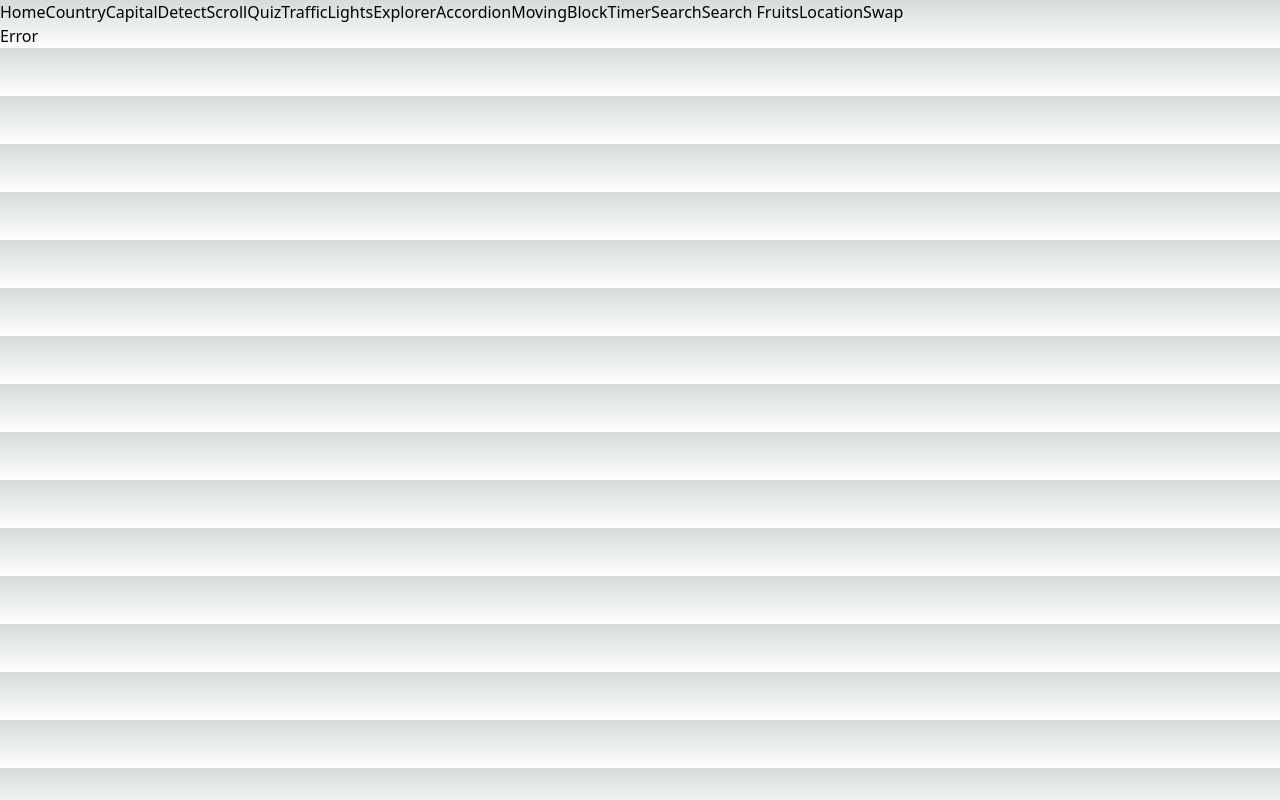
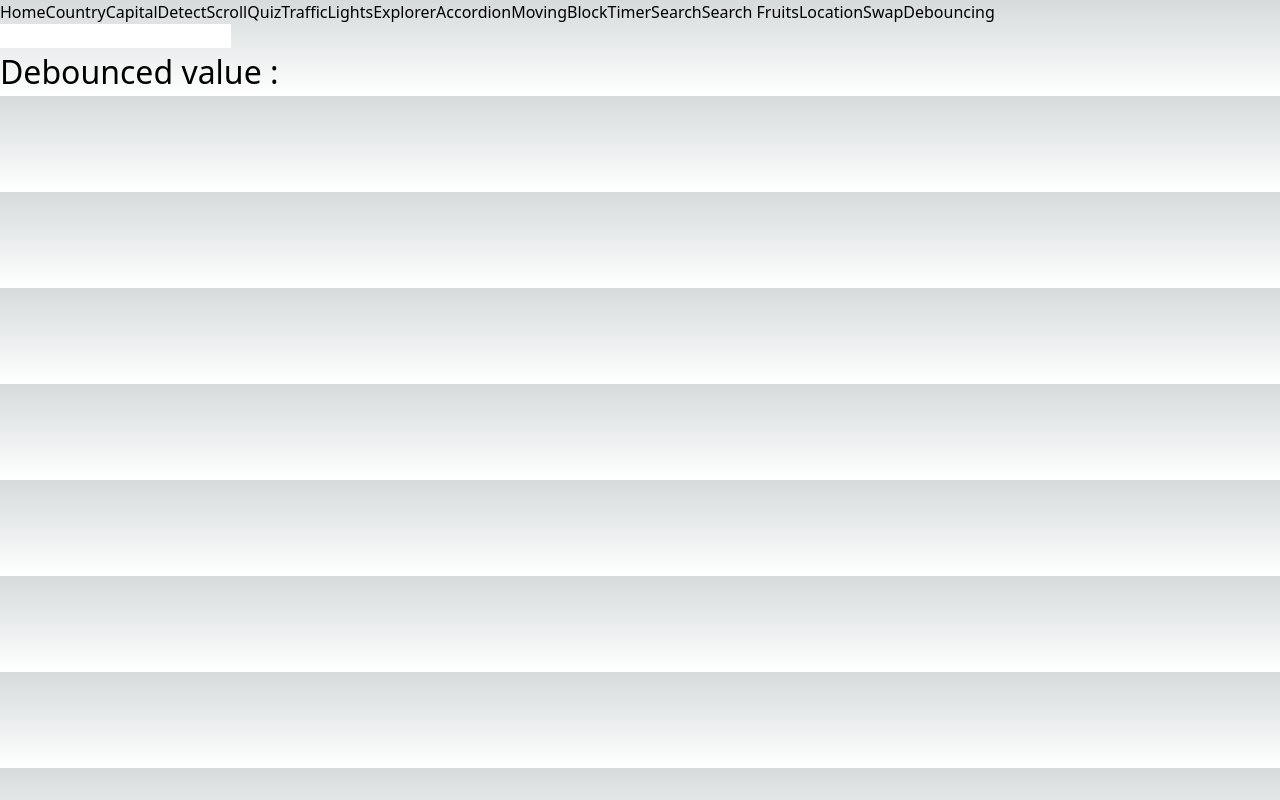
Before and after one commit to nithinK-142/coding-challenges, a React (Vite) app: page /coding-challenges/debouncing in a window 1280 px wide. Built offline with nearby package versions, Linux system fonts and the light colour scheme.

Commit message:
add: Debouncing.

```diff
--- /dev/null
+++ b/src/components/Debouncing.tsx
@@ -0,0 +1,34 @@
+import { useEffect, useState } from "react";
+
+const useDebounce = (text: string, delay: number) => {
+  const [debouncedValue, setDebouncedValue] = useState("");
+  useEffect(() => {
+    const timer = setTimeout(() => setDebouncedValue(text), delay);
+
+    return () => clearInterval(timer);
+  }, [delay, text]);
+  return debouncedValue;
+};
+
+const Debouncing = () => {
+  const [text, setText] = useState("");
+  const debouncedText = useDebounce(text, 2000);
+  return (
+    <div className="flex flex-col items-center justify-center">
+      <div className="">
+        <input
+          type="text"
+          className="w-[20rem] px-2 text-xl font-medium outline-gray-50 h-10 text-black rounded-md"
+          value={text}
+          onChange={(e) => setText(e.target.value)}
+        />
+      </div>
+      <p>
+        <span className="text-xl">Debounced value : </span>
+        {debouncedText}
+      </p>
+    </div>
+  );
+};
+
+export default Debouncing;
--- a/src/components/Navbar.tsx
+++ b/src/components/Navbar.tsx
@@ -15,6 +15,7 @@ const Navbar: React.FC = () => {
     { label: "Search", link: "/coding-challenges/search" },
     { label: "Search Fruits", link: "/coding-challenges/search-fruits" },
     { label: "LocationSwap", link: "/coding-challenges/location-swap" },
+    { label: "Debouncing", link: "/coding-challenges/debouncing" },
   ];
   return (
     <nav className="flex justify-center p-3 mb-10 bg-gray-600 sm:px-6 lg:px-8">
--- a/src/main.tsx
+++ b/src/main.tsx
@@ -24,6 +24,7 @@ import fruits from "./data/fruits.json";
 import LocationSwap from "./components/LocationSwap.tsx";
 import locationData from "./data/locations.json";
 import SearchFruits from "./components/SearchFruits.tsx";
+import Debouncing from "./components/Debouncing.tsx";
 
 const routes = (
   <Route path="/coding-challenges" element={<App />}>
@@ -41,6 +42,7 @@ const routes = (
     <Route path="timer" element={<Timer />} />
     <Route path="search" element={<Search data={searchData} />} />
     <Route path="search-fruits" element={<SearchFruits data={fruits} />} />
+    <Route path="debouncing" element={<Debouncing />} />
     <Route
       path="location-swap"
       element={<LocationSwap data={locationData} />}
```
